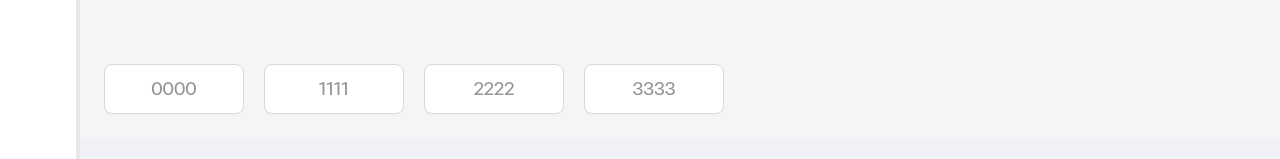
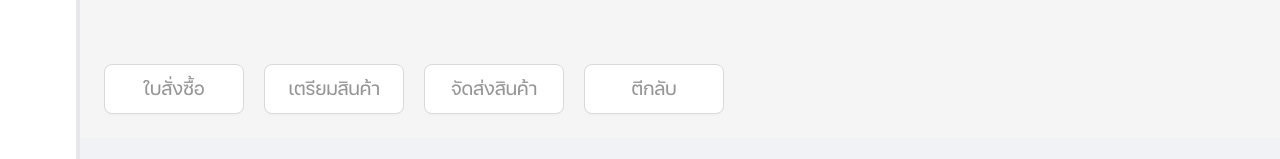
Before and after one commit to HusenMasmumas/ab-solute-health-were-house, a React (Create React App) app: page /#/purchase-order/manage in a window 1280 px wide. Shown: the part 162-321 px from the top of the page. Built offline with nearby package versions, Linux system fonts and the light colour scheme.

Commit message:
feat: 🎸 tabe button

```diff
--- a/src/component/Button/TabeButton.tsx
+++ b/src/component/Button/TabeButton.tsx
@@ -1,16 +1,21 @@
 import React from 'react'
 import styled from "styled-components";
 import BaseButton, {BaseButtonProps} from './BaseButton'
-
+import { useTranslation } from "react-i18next";
 const StyledButton = styled(BaseButton)`
   color: #949594;
   font-size: 25px;
   height: 50px;
   border-radius: 8px;
 `;
-const TabeButton = (props: BaseButtonProps) => {
+export interface TabeButtonProps extends BaseButtonProps {
+    text:string
+}
+
+const TabeButton = ({text, ...props}: TabeButtonProps) => {
+  const { t } = useTranslation();
   return (
-    <StyledButton {...props}/>
+    <StyledButton {...props}>{`${t(text)}`}</StyledButton>
   )
 }
 
--- a/src/i18n/lang/th.json
+++ b/src/i18n/lang/th.json
@@ -3,7 +3,7 @@
     "warehouseManagement": "จัดการคลังสินค้า",
     "purchaseOrder": "ใบสั่งซื้อ",
     "purchaseOrderManagement": "จัดการใบสั่งซื้อ",
-    "prepareGoods":"จัดการเตรียมสินค้า",
+    "prepareGoods":"เตรียมสินค้า",
     "delivery":"จัดส่งสินค้า",
     "returnOrder":"ตีกลับ",
     "overtimepurchaseOrderManagement":"จัดการพัสดุสินค้าตกค้าง",
--- a/src/page/purchase_order/manage/index.tsx
+++ b/src/page/purchase_order/manage/index.tsx
@@ -1,6 +1,6 @@
 import CHeader from 'component/headerPage/Header'
-import { t } from 'i18next'
-import React, { useState } from 'react'
+import { useTranslation } from "react-i18next";
+import React, { useEffect, useState } from 'react'
 import TabeButton from 'component/Button/TabeButton'
 type Props = {}
 
@@ -15,6 +15,7 @@ const keyHeader = ['purchaseOrder', 'prepareGoods', 'delivery', 'returnOrder']
 
 const ManagePurcheaseOrder = (props: Props) => {
   const [ tabe, setTabe ] = useState<number>(0);
+
   return (
     <div>
       <CHeader
@@ -23,11 +24,12 @@ const ManagePurcheaseOrder = (props: Props) => {
         nevigate= {tabe===0?{keytext:'createPurchase',fn:()=>{}} : undefined}
       />
       <div className='flex space-x-5'>
-        <TabeButton onClick={()=>{setTabe(0)}}>0000</TabeButton>
-        <TabeButton onClick={()=>{setTabe(1)}}>1111</TabeButton>
-        <TabeButton onClick={()=>{setTabe(2)}}>2222</TabeButton>
-        <TabeButton onClick={()=>{setTabe(3)}}>3333</TabeButton>
+        <TabeButton onClick={()=>{setTabe(0)}} text={'purchaseOrder'} />
+        <TabeButton onClick={()=>{setTabe(1)}} text={'prepareGoods'} />
+        <TabeButton onClick={()=>{setTabe(2)}} text={'delivery'} />
+        <TabeButton onClick={()=>{setTabe(3)}} text={'returnOrder'}/>
       </div>
+
 
     </div>
   )
```
